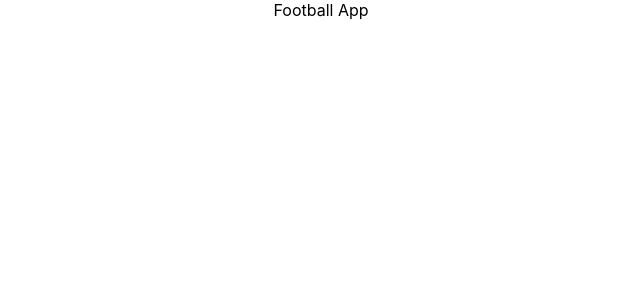
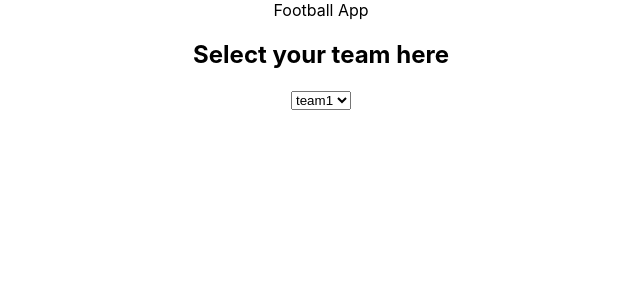
Before and after one commit to Reikon95/FootballPerformanceDashboard, a React (Create React App) app: page / in a window 1280 px wide. Shown: the top 300 px of the page, without its empty margins (319-959 px from the left). Built offline with nearby package versions, Linux system fonts and the light colour scheme.

Commit message:
skeleton/design

```diff
--- a/src/App.js
+++ b/src/App.js
@@ -1,11 +1,15 @@
 import React from 'react';
-import logo from './logo.svg';
 import './App.css';
 
 function App() {
   return (
     <div className="App">
       Football App
+      <h2>Select your team here</h2>
+      <select>
+        <option>team1</option>
+        <option>team2</option>
+      </select>
     </div>
   );
 }
```
